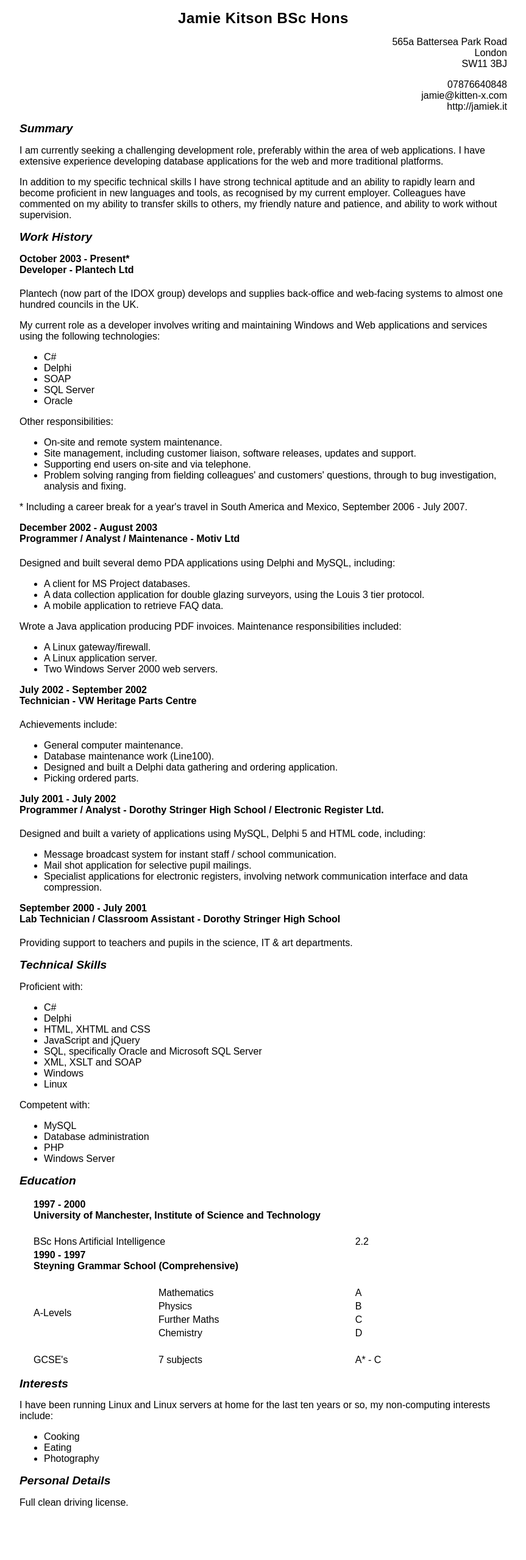
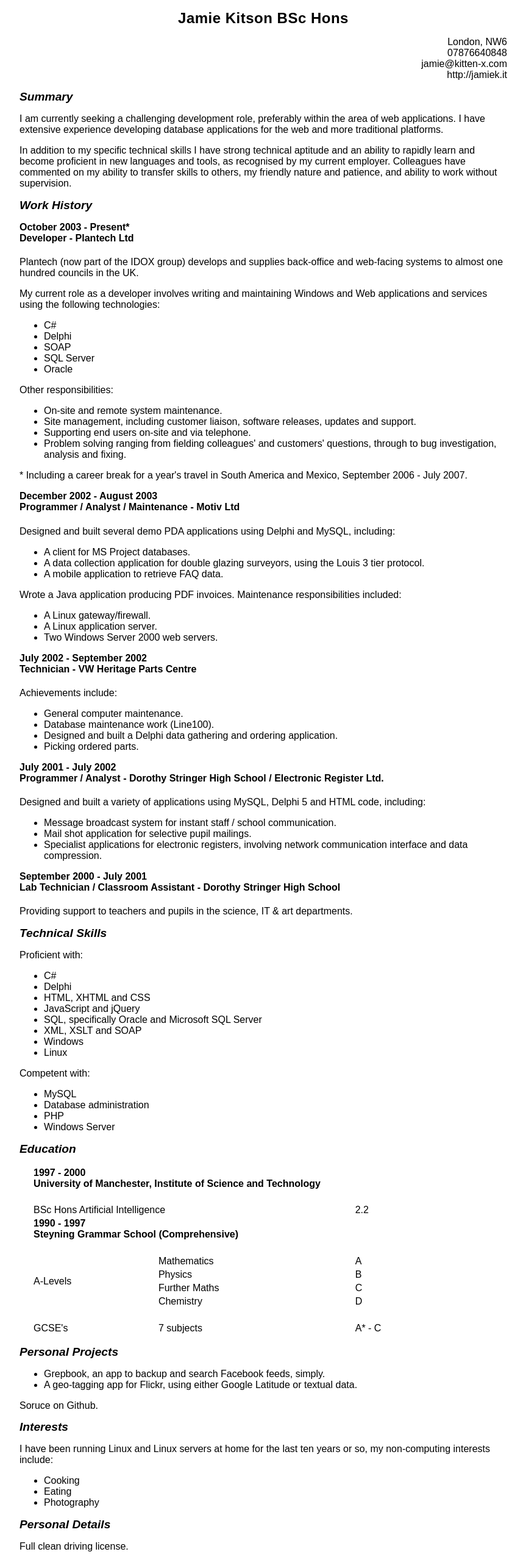
Before and after one commit to JamieKitson/CV, a plain HTML site: page index.html in a window 1280 px wide. Shown: the whole page at 61% size, without its empty margins (208-1071 px from the left). Before the commit the page ends 2490 px from the top, so only its background shows below. Drawn offline with Linux system fonts and the light colour scheme.

Commit message:
new address and personal projects

```diff
--- a/index.html
+++ b/index.html
@@ -11,12 +11,7 @@
 <h1>Jamie Kitson BSc Hons</h1>
 
 <p class="address">
-565a Battersea Park Road<br>
-London<br>
-SW11 3BJ<br>
-</p>
-
-<p class="address">
+London, NW6<br>
 07876640848<br>
 <a href="&#109;a&#105;&#X6c;&#X0074;&#X6f;&#0058;&#X6a;&#0097;&#0109;&#0105;&#0101;&#00064;k&#X00069;&#116;&#X0074;&#00101;&#0110;&#00045;&#120;&#X2e;&#99;&#111;m">&#X6a;&#0097;&#0109;&#0105;&#0101;&#00064;k&#X00069;&#116;&#X0074;&#00101;&#0110;&#00045;&#120;&#X2e;&#99;&#111;m</a><br>
 <a href="http://jamiek.it">http://jamiek.it</a>
@@ -178,6 +173,13 @@ Competent with:
 <tr><td>GCSE's</td><td>7 subjects</td><td>A* - C</td></tr>
 </table>
 
+<h2>Personal Projects</h2>
+<ul>
+<li><a href="http://grepbook.co.uk/">Grepbook</a>, an app to backup and search Facebook feeds, simply.</li>
+<li>A <a href="http://geo.kitten-x.com">geo-tagging app for Flickr</a>, using either Google Latitude or textual data.</li>
+</ul>
+Soruce on <a href="http://github/jamiekitson">Github</a>.
+
 <h2>Interests</h2>
 I have been running Linux and Linux servers at home for the last ten years or so, my non-computing interests include:
 <ul>
```
